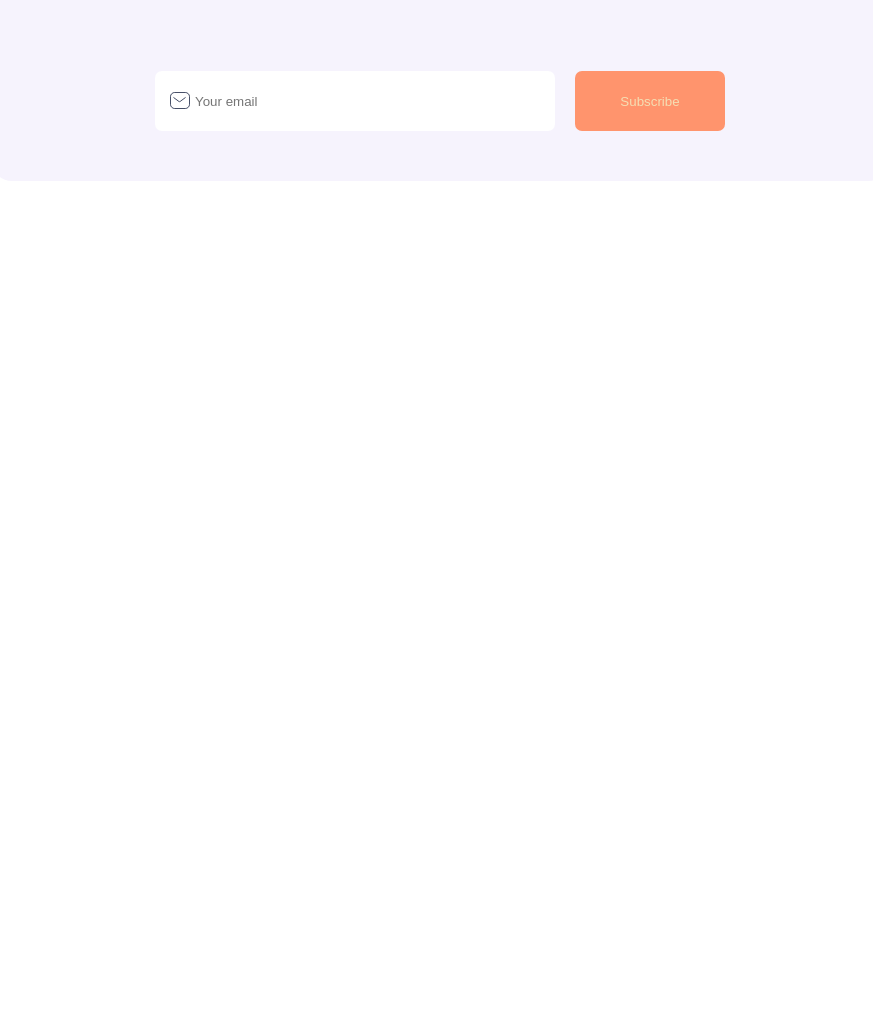
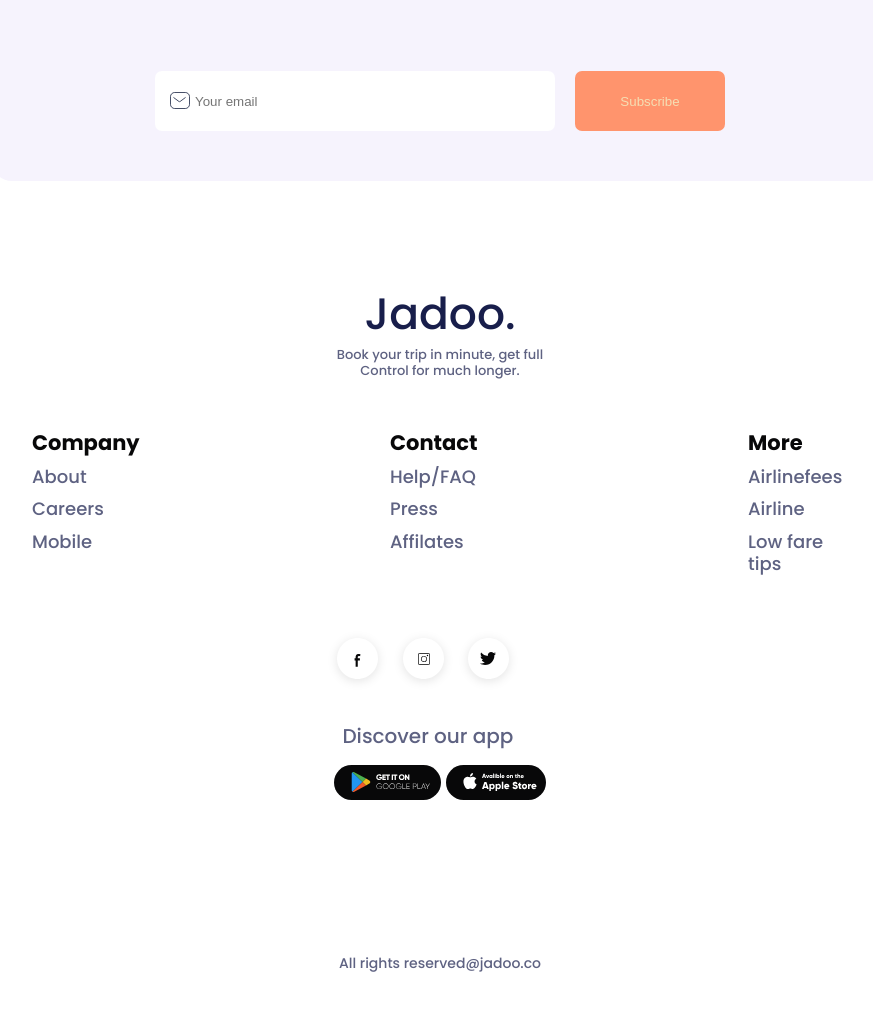
Before and after one commit to Rostyk-Mandryk/Rostyk-Mandryk.github.io, a website: page index.html in a window 1280 px wide. Shown: the part 4310-5320 px from the top of the page, without its empty margins (200-1073 px from the left). Before the commit the page ends 4591 px from the top, so only its background shows below. Drawn offline with nearby package versions, Linux system fonts and the light colour scheme; a web font is replaced by a local one.

Commit message:
github pages setup

```diff
--- a/index.html
+++ b/index.html
@@ -288,49 +288,49 @@
 </section>
    <!-- ---- -->
    <!-- Footer -->
-   <!-- <footer class="footer">
+   <footer class="footer">
     <div class="footer_name">
         <h3 class="footer_name_jadoo">Jadoo.</h3>
-        <p class="footer_name_book">Book your trip in minute, get full <br> Control for much longer.</p>
+        <p class="footer_name_book">Book your trip in minute, get full Control for much longer.</p>
     </div>
     <div class="footer_info">
-        <div class="footer_info_company">
+        <div class="footer_info_item">
             <h4>Company</h4>
-            <li class="footer_company">
-                <a href="#">About</a>
-                <a href="#">Careers</a>
-                <a href="#">Mobile</a>
-            </li>
+            <ul class="footer_info_item_list">
+                <li href="#">About</li>
+                <li href="#">Careers</li>
+                <li href="#">Mobile</li>
+            </ul>
         </div>
-        <div class="footer_info_contact">
+        <div class="footer_info_item">
             <h4>Contact</h4>
-            <li class="footer_info_contact_company">
-                <a href="#">Help/FAQ</a>
-                <a href="#">Press</a>
-                <a href="#">Affilates</a>
-            </li>
+            <ul class="footer_info_item_list">
+                <li href="#">Help/FAQ</li>
+                <li href="#">Press</li>
+                <li href="#">Affilates</li>
+            </ul>
         </div>
-        <div class="footer_info_more">
+        <div class="footer_info_item">
             <h4>More</h4>
-            <li class="footer_info_more_company">
-                <a href="#">Airlinefees</a>
-                <a href="#">Airline</a>
-                <a href="#">Low fare tips</a>
-            </li>
+            <ul class="footer_info_item_list">
+                <li href="#">Airlinefees</li>
+                <li href="#">Airline</li>
+                <li href="#">Low fare tips</li>
+            </ul>
         </div>
     </div>
     <div class="footer_social_media">
         <div class="footer_social_media_icon">
-            <a href="https://uk-ua.facebook.com/"><img src="photo/facebook.svg" alt="facebook"></a>
-            <a href="https://www.instagram.com/"><img src="photo/instagram.svg" alt="instagram"></a>
-            <a href="https://twitter.com/?lang=uk"><img src="photo/twitter.svg" alt="twitter"></a>
+            <a href="https://uk-ua.facebook.com/" target="_blank"><img src="photo/facebook.svg" alt="facebook"></a>
+            <a href="https://www.instagram.com/" target="_blank"><img src="photo/instagram.svg" alt="instagram"></a>
+            <a href="https://twitter.com/?lang=uk" target="_blank"><img src="photo/twitter.svg" alt="twitter"></a>
         </div>
         <div class="footer_social_media_app">
             <p>Discover our app</p>
         </div>
         <div class="footer_social_media_apps_links">
-            <a href=""><img src="photo/Google Play.svg" alt=""></a>
-            <a href=""><img src="/photo/Play Store.svg" alt=""></a>
+            <a href="https://play.google.com/store/games?hl=uk&gl=US&pli=1" target="_blank"><img src="photo/Google Play.svg" alt=""></a>
+            <a href="https://www.apple.com/ua/app-store/" target="_blank"><img src="/photo/Play Store.svg" alt=""></a>
         </div>
     </div>
 </footer>
@@ -338,7 +338,7 @@
     <a href="">
         <p>All rights reserved@jadoo.co</p>
     </a>
-</div> -->
+</div>
  <!-- ---- -->
 </body>
 </html>
--- a/styles/style.scss
+++ b/styles/style.scss
@@ -849,116 +849,151 @@ body {
 /* Ending of of Section 7 "Subscribe" content stylesheet */
 
 /* Beginning of Footer content stylesheet */
-// .footer {
-//     padding: 0 15%;
-//     display: flex;
-//     justify-content: space-between;
-//     &_name {
-//         &_jadoo {
-//             font-family: 'Poppins';
-//             font-style: normal;
-//             font-weight: 500;
-//             font-size: 44px;
-//             line-height: 66px;
-//             color: #181E4B;
-//         }
-//         &_book {
-//             font-family: 'Poppins';
-//             font-style: normal;
-//             font-weight: 500;
-//             font-size: 13px;
-//             line-height: 125%;
-//             color: #5E6282;
-//             margin: 19px 0 0 0;
-//         }
-//     }
-//     &_info {
-//         display: flex;
-//         flex-direction: row;
-//         h4 {
-//                 font-family: 'Poppins';
-//                 font-style: normal;
-//                 font-weight: 700;
-//                 font-size: 21px;
-//                 line-height: 125%;
-//                 color: #080809;
-//             }
-//         a {
-//                 text-decoration: none;
-//                 margin: 12px 0 0 -7px;
-//                 font-family: 'Poppins';
-//                 font-style: normal;
-//                 font-weight: 500;
-//                 font-size: 18px;
-//                 line-height: 125%;
-//                 color: #5E6282;
-//                 }
-//         &_company {
-//             margin: 20px 0 0 0;
-//             .footer_company {
-//                 display: flex;
-//                 flex-direction: column;
-//                 margin-top: 25px;
-//             }
-//         }
-//         &_contact {
-//             margin: 20px 0 0 72px;
-//             &_company {
-//                 display: flex;
-//                 flex-direction: column;
-//                 margin-top: 25px;
-//             }
-//         }
-//         &_more {
-//             margin: 20px 0 0 91px;
-//             &_company {
-//                 display: flex;
-//                 flex-direction: column;
-//                 margin-top: 25px;
-//             }
-//         }
-//     }
-//     &_social_media {
-//         &_icon {
-//             img {
-//                 // &:hover {
-//                 //     box-shadow: 0px 2px 10px rgba(0, 0, 0, 0.1);
-//                 //     background: conic-gradient(from 180deg at 50% 50%, #B8D2F1 0deg, #F289AA 60deg, #C68BF0 106.09deg, #D164DA 153.75deg, #C963E8 221.25deg, #BFC2E8 258.75deg, #FFC999 288.75deg, #D0D8C9 315deg, #BAD0F1 334.13deg, #CED8CB 358.97deg, rgba(255, 255, 255, 0) 360deg);
-//                 // }
-//             }
+.footer {
+    padding: 0 15%;
+    display: flex;
+    justify-content: space-between;
 
-//         }
-//         &_app {
-//             margin-top: 28px;
-//             p {
-//                 font-family: 'Poppins';
-//                 font-style: normal;
-//                 font-weight: 500;
-//                 font-size: 20px;
-//                 line-height: 125%;
-//                 color: #5E6282;
-//             }
+    @media (max-width: 1400px) {
+        & {
+            flex-direction: column;
 
-//         }
-//         &_apps_links {
-//             padding: 16px 7px;
-//           }
-//     }
-// }
-// .rights {
-//     text-align: center;
-//     margin: 84px 0 79px 0;
-//     a {
-//         text-decoration: none;
-//         font-family: 'Poppins';
-//         font-style: normal;
-//         font-weight: 500;
-//         font-size: 14px;
-//         line-height: 125%;
-//         color: #5E6282;
+            &_name {
+                text-align: center;
+                display: flex;
+                flex-direction: column;
+                justify-content: center;
+                align-items: center;
+                margin-bottom: 50px;
+            }
 
-//     }
-// }
+            &_info {
+                justify-content: space-between;
+            }
+
+            &_social_media {
+                margin: 50px auto;
+            }
+        }
+    }
+    &_name {
+        &_jadoo {
+            font-family: 'Poppins';
+            font-weight: 500;
+            font-size: 44px;
+            line-height: 66px;
+            color: #181E4B;
+        }
+        &_book {
+            width: 207px;
+            font-family: 'Poppins';
+            font-style: normal;
+            font-weight: 500;
+            font-size: 13px;
+            line-height: 125%;
+            color: #5E6282;
+        }
+    }
+
+
+
+    &_info {
+        display: flex;
+        flex-direction: row;
+        @media (max-width: 700px) {
+            & {
+                flex-direction: column;
+                justify-content: center;
+                align-items: center;
+            }
+        }
+
+        &_item {
+            margin: 0 40px;
+            width: 100px;
+            height: 150px;
+            h4 {
+                font-family: 'Poppins';
+                font-style: normal;
+                font-weight: 700;
+                font-size: 21px;
+                line-height: 125%;
+                color: #080809;
+            }
+
+            ul {
+                list-style-type: none;
+
+                li {
+                    margin-top: 10px;
+                    text-decoration: none;
+                    font-family: 'Poppins';
+                    font-style: normal;
+                    font-weight: 500;
+                    font-size: 18px;
+                    line-height: 125%;
+                    color: #5E6282;
+                }
+            }
+        }
+    }
+
+    &_social_media {
+        &_icon {
+            img {
+                // &:hover {
+                //     box-shadow: 0px 2px 10px rgba(0, 0, 0, 0.1);
+                //     background: conic-gradient(from 180deg at 50% 50%, #B8D2F1 0deg, #F289AA 60deg, #C68BF0 106.09deg, #D164DA 153.75deg, #C963E8 221.25deg, #BFC2E8 258.75deg, #FFC999 288.75deg, #D0D8C9 315deg, #BAD0F1 334.13deg, #CED8CB 358.97deg, rgba(255, 255, 255, 0) 360deg);
+                // }
+            }
+
+        }
+        &_app {
+            margin-top: 28px;
+            padding-left: 15px;
+            p {
+                font-family: 'Poppins';
+                font-style: normal;
+                font-weight: 500;
+                font-size: 20px;
+                line-height: 125%;
+                color: #5E6282;
+            }
+
+        }
+        &_apps_links {
+            padding: 16px 7px;
+          }
+    }
+    @media (max-width: 479px) {
+        & {
+            display: flex;
+            flex-direction: column;
+            &_name {
+                text-align: center;
+            }
+            &_info {
+                display: flex;
+                flex-direction: column;
+            }
+        }
+    }
+}
+.rights {
+    text-align: center;
+    margin: 84px 0 79px 0;
+    a {
+        text-decoration: none;
+        font-family: 'Poppins';
+        font-style: normal;
+        font-weight: 500;
+        font-size: 14px;
+        line-height: 125%;
+        color: #5E6282;
+
+    }
+
+}
 /* Ending of of Footer content stylesheet */
 // media queries 479px
 @media (max-width: 479px) {
```
Also changed, not shown: styles/style.css.
